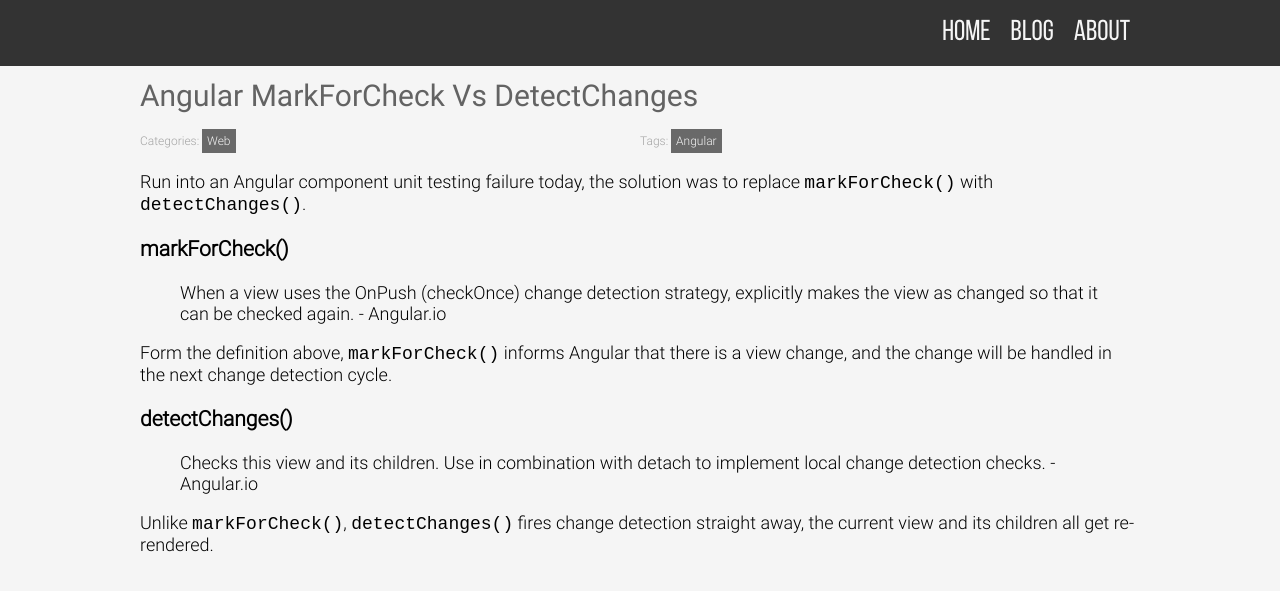
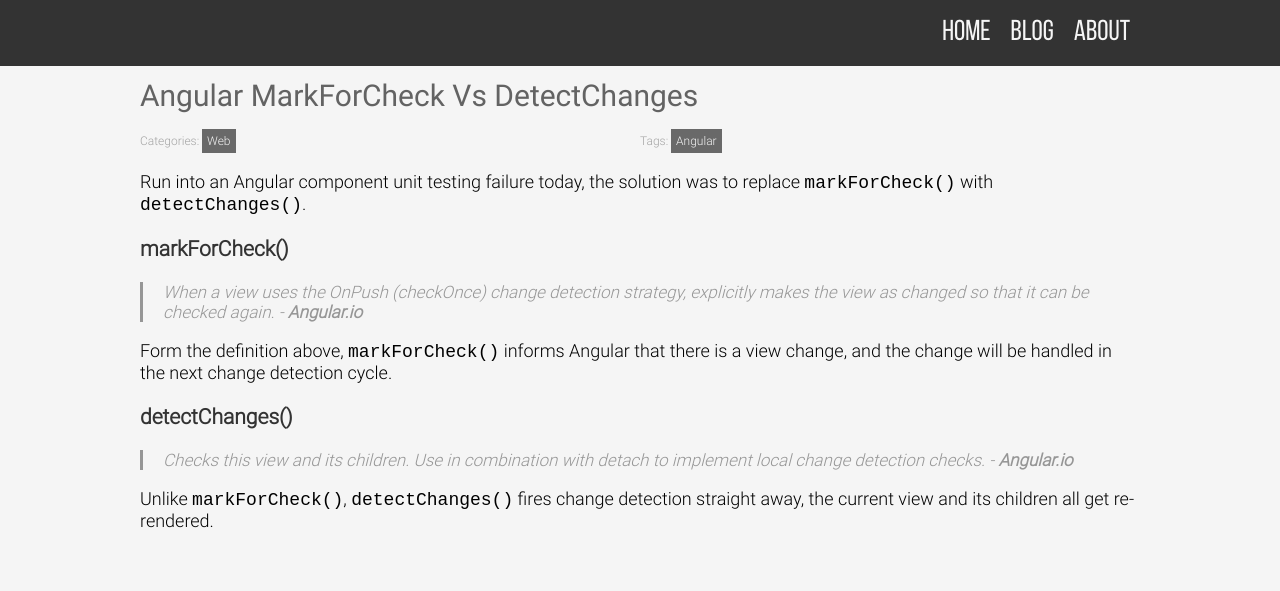
Before and after one commit to fernandozhu/fernandozhu.github.io, a Jekyll site: the page built from _posts/2019-12-30-angular-markForCheck-vs-detectChanges.markdown, in a window 1280 px wide. Shown: the top 591 px of the page. Built offline with Jekyll 4.4.1, drawn with Linux system fonts in a browser that asks for light colours.

Commit message:
CSS styling update

````diff
--- a/_posts/2019-12-30-angular-markForCheck-vs-detectChanges.markdown
+++ b/_posts/2019-12-30-angular-markForCheck-vs-detectChanges.markdown
@@ -11,12 +11,12 @@ Run into an Angular component unit testing failure today, the solution was to re
 
 ### markForCheck()
 
-> When a view uses the OnPush (checkOnce) change detection strategy, explicitly makes the view as changed so that it can be checked again. - Angular.io
+> When a view uses the OnPush (checkOnce) change detection strategy, explicitly makes the view as changed so that it can be checked again. - <strong>Angular.io</strong>
 
 Form the definition above, ```markForCheck()``` informs Angular that there is a view change, and the change will be handled in the next change detection cycle.
 
 ### detectChanges()
 
-> Checks this view and its children. Use in combination with detach to implement local change detection checks. - Angular.io
+> Checks this view and its children. Use in combination with detach to implement local change detection checks. - <strong>Angular.io</strong>
 
 Unlike ```markForCheck()```, ```detectChanges()``` fires change detection straight away, the current view and its children all get re-rendered.
--- a/_sass/layouts/_blog.scss
+++ b/_sass/layouts/_blog.scss
@@ -91,4 +91,17 @@
             border-bottom: 1px solid rgba(255, 255, 255, 0.3);
         }
     }
+
+    h3 {
+        color: #333333;
+    }
+
+    blockquote {
+        margin-left: 0;
+        padding-left: 20px;
+        border-left: 3px solid #969696;
+        font-style: italic;
+        color: #969696;
+        font-size: 0.95em;
+    }
 }
````
